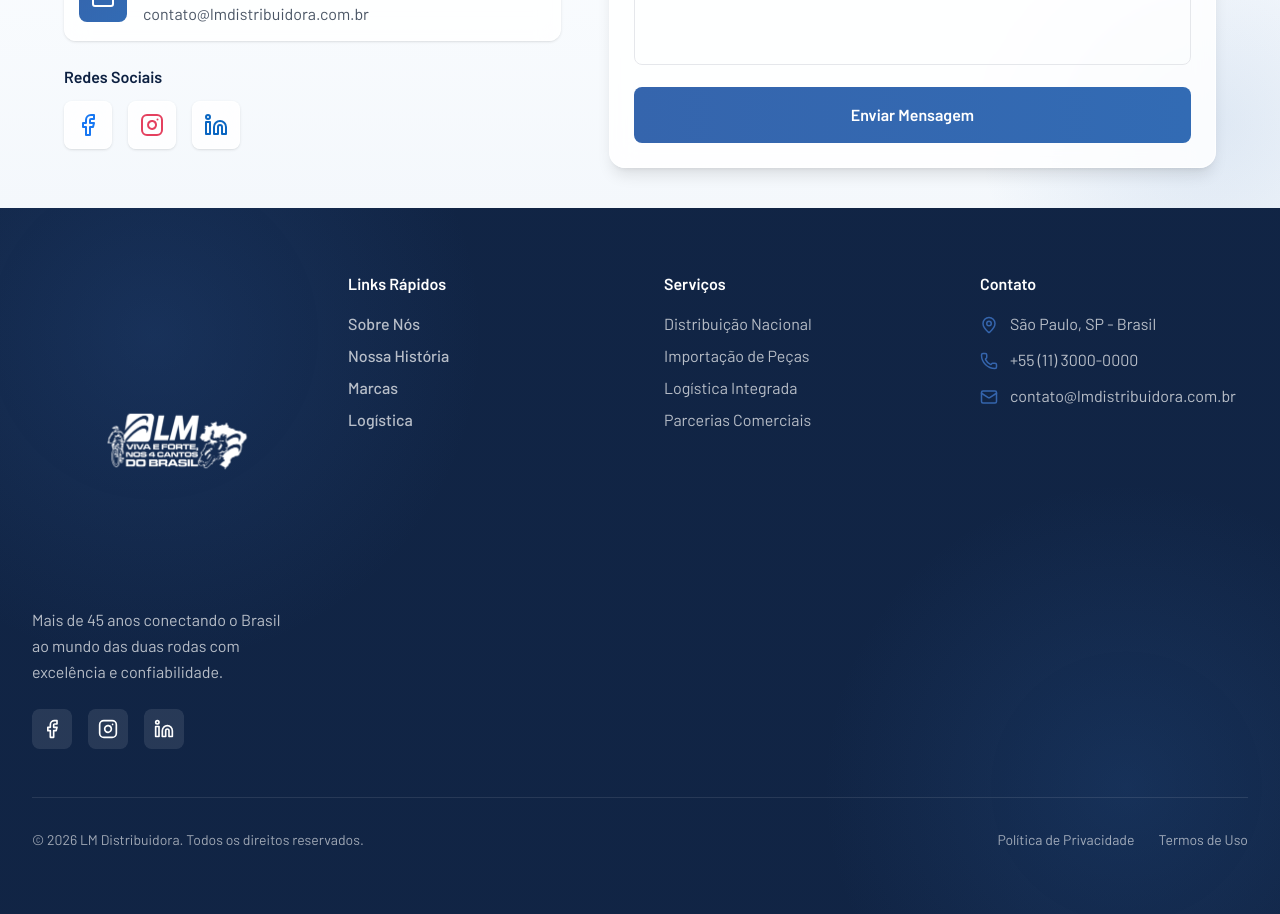
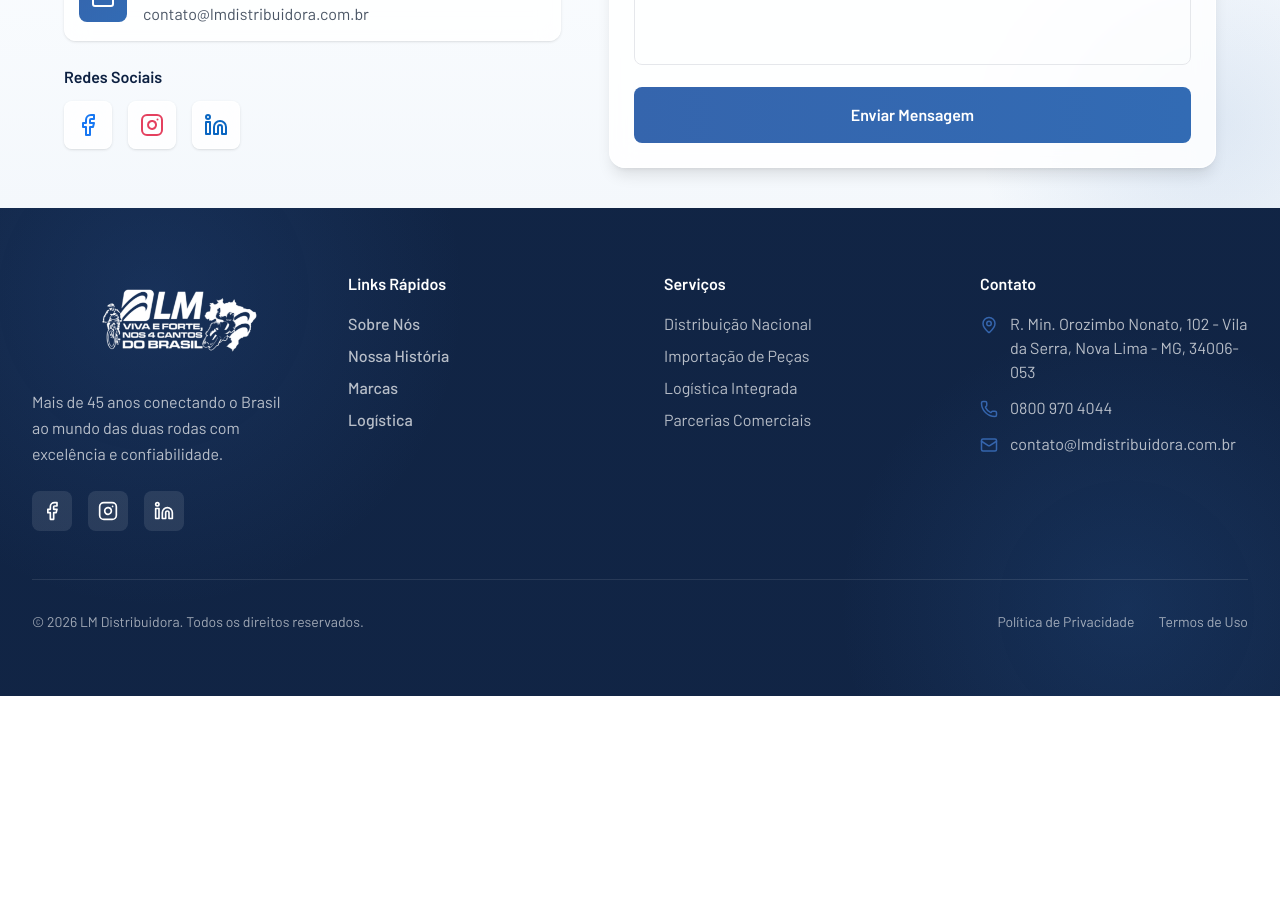
Before and after one commit to GabrielMPinho/LM-Webpage, a React (Vite) app: page / in a window 1280 px wide. Shown: the part 8120-9034 px from the top of the page. After the commit the page ends 8816 px from the top, so only its background shows below. Built offline with nearby package versions, Linux system fonts and the light colour scheme.

Commit message:
Refactor: Ajustando footer

```diff
--- a/src/app/components/Footer.tsx
+++ b/src/app/components/Footer.tsx
@@ -17,9 +17,13 @@ export function Footer() {
         <div className="grid md:grid-cols-2 lg:grid-cols-4 gap-12 mb-12">
           {/* Column 1 - About */}
           <div>
-            <img
-              src="./logoFooter.png"
-            />
+            <div className="relative mb-6 flex h-56 w-[250px] items-center overflow-hidden md:h-[5.8rem] md:w-[270px]">
+              <img
+                src="/logoFooter.png"
+                alt="LM"
+                className="absolute left-1/2 top-1/2 h-[400%] max-w-none -translate-x-1/2 -translate-y-1/2 object-contain"
+              />
+            </div>
             <p className="text-white/70 mb-6 leading-relaxed">
               Mais de 45 anos conectando o Brasil ao mundo das duas rodas com
               excelência e confiabilidade.
@@ -102,11 +106,11 @@ export function Footer() {
             <ul className="space-y-3">
               <li className="flex items-start gap-3">
                 <MapPin className="text-[#3565AD] flex-shrink-0 mt-1" size={18} />
-                <span className="text-white/70">São Paulo, SP - Brasil</span>
+                <span className="text-white/70">R. Min. Orozimbo Nonato, 102 - Vila da Serra, Nova Lima - MG, 34006-053</span>
               </li>
               <li className="flex items-start gap-3">
                 <Phone className="text-[#3565AD] flex-shrink-0 mt-1" size={18} />
-                <span className="text-white/70">+55 (11) 3000-0000</span>
+                <span className="text-white/70">0800 970 4044</span>
               </li>
               <li className="flex items-start gap-3">
                 <Mail className="text-[#3565AD] flex-shrink-0 mt-1" size={18} />
```
